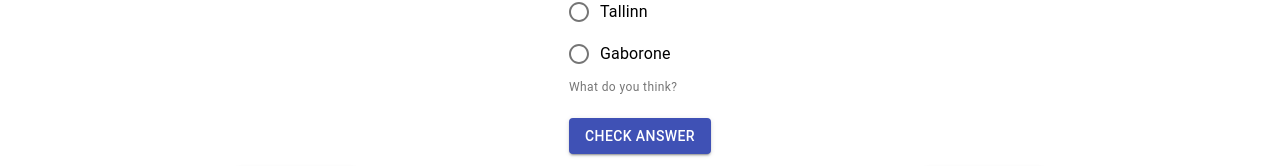
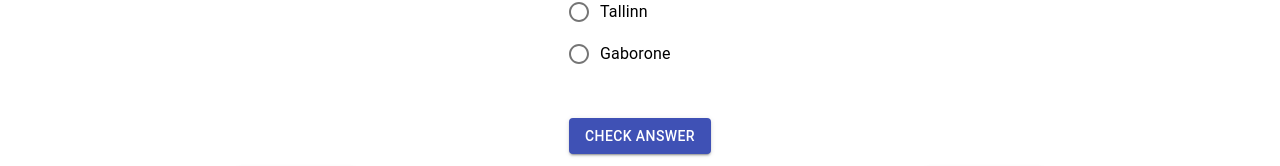
Before and after one commit to SwarnenduDasKW/Country-Capital-Flag, a React (Create React App) app: page /quiz in a window 1280 px wide. Shown: the part 232-398 px from the top of the page. Built offline with nearby package versions, Linux system fonts and the light colour scheme; no server answers.

Commit message:
prev and next button circles back the questions

```diff
--- a/src/CountryCapitalQuiz.js
+++ b/src/CountryCapitalQuiz.js
@@ -1,4 +1,4 @@
-import React, { useState } from "react";
+import React, { useState, useEffect } from "react";
 import Radio from "@material-ui/core/Radio";
 import RadioGroup from "@material-ui/core/RadioGroup";
 import FormControlLabel from "@material-ui/core/FormControlLabel";
@@ -10,10 +10,16 @@ import Button from "@material-ui/core/Button";
 import "./CountryCapitalQuiz.css";
 
 function CountryCapitalQuiz(props) {
-  console.log("I am in CountryCapitalQuiz");
+  //console.log("I am in CountryCapitalQuiz");
   const [value, setValue] = useState("");
   const [error, setError] = useState(false);
   const [helperText, setHelperText] = useState("What do you think?");
+
+  // Check how you can call setHelperText from ParentComponent when Next or Previous button is clicked.
+  useEffect(() => {
+    setHelperText(" ");
+    return () => {};
+  }, [props]);
 
   const handleRadioChange = (event) => {
     setValue(event.target.value);
--- a/src/QuizMaster.js
+++ b/src/QuizMaster.js
@@ -76,7 +76,9 @@ function QuizMaster() {
       <div className="quizmaster__questions">
         <Button
           className="quizmaster__prev"
-          onClick={() => setId(id - 1)}
+          onClick={() =>
+            id === 1 ? setId(countrylist.length - 1) : setId(id - 1)
+          }
           variant="contained"
           color="secondary"
           startIcon={<FastRewindIcon fontSizeLarge />}
@@ -89,7 +91,9 @@ function QuizMaster() {
           variant="contained"
           color="secondary"
           startIcon={<FastForwardIcon />}
-          onClick={() => setId(id + 1)}
+          onClick={() =>
+            id === countrylist.length - 1 ? setId(0) : setId(id + 1)
+          }
         >
           next
         </Button>
```
Also changed, not shown: 1 other file (tests, documents, lock files or other folders).
